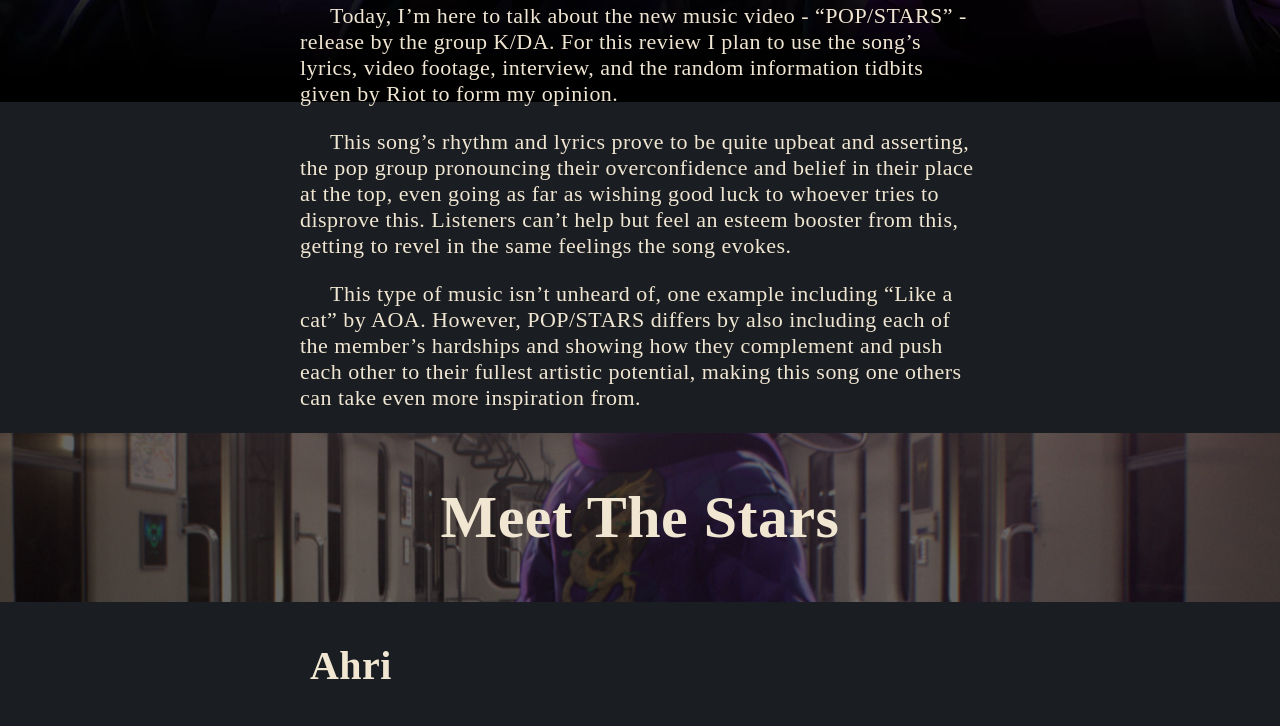
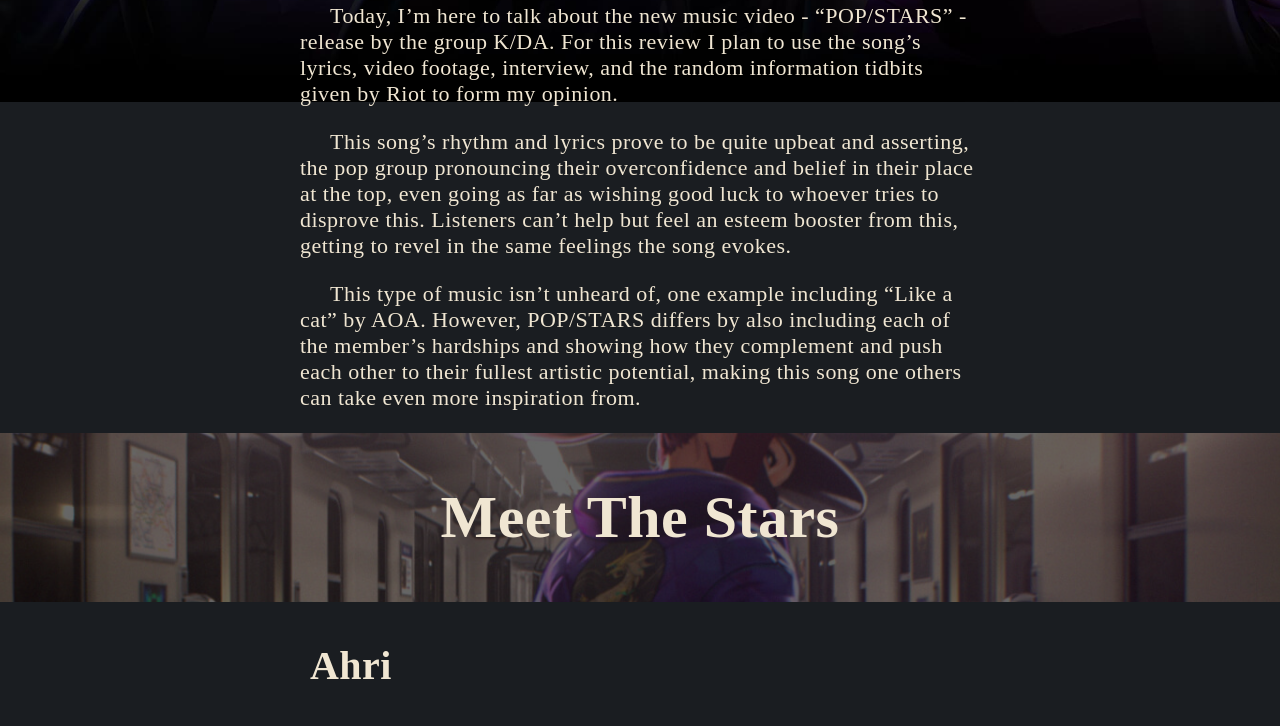
Before and after one commit to KipBard/KDAReview, a plain HTML site: page index.html in a window 1280 px wide. Shown: the part 618-1344 px from the top of the page. Drawn offline with Linux system fonts and the light colour scheme; some icons are missing.

Commit message:
Slight changes

```diff
--- a/styles/main.css
+++ b/styles/main.css
@@ -75,7 +75,6 @@
 section.title > img.titleimg{
     object-fit: cover;
     width: 100%;
-    height: 200%;
     z-index: -2;
     position: absolute;
     filter: none;
@@ -83,7 +82,7 @@
 
 section.title.stars > img.titleimg{
     transform: scale(1.5);
-    top: 20%;
+    top: 0%;
     filter: brightness(40%);
 }
 
```
